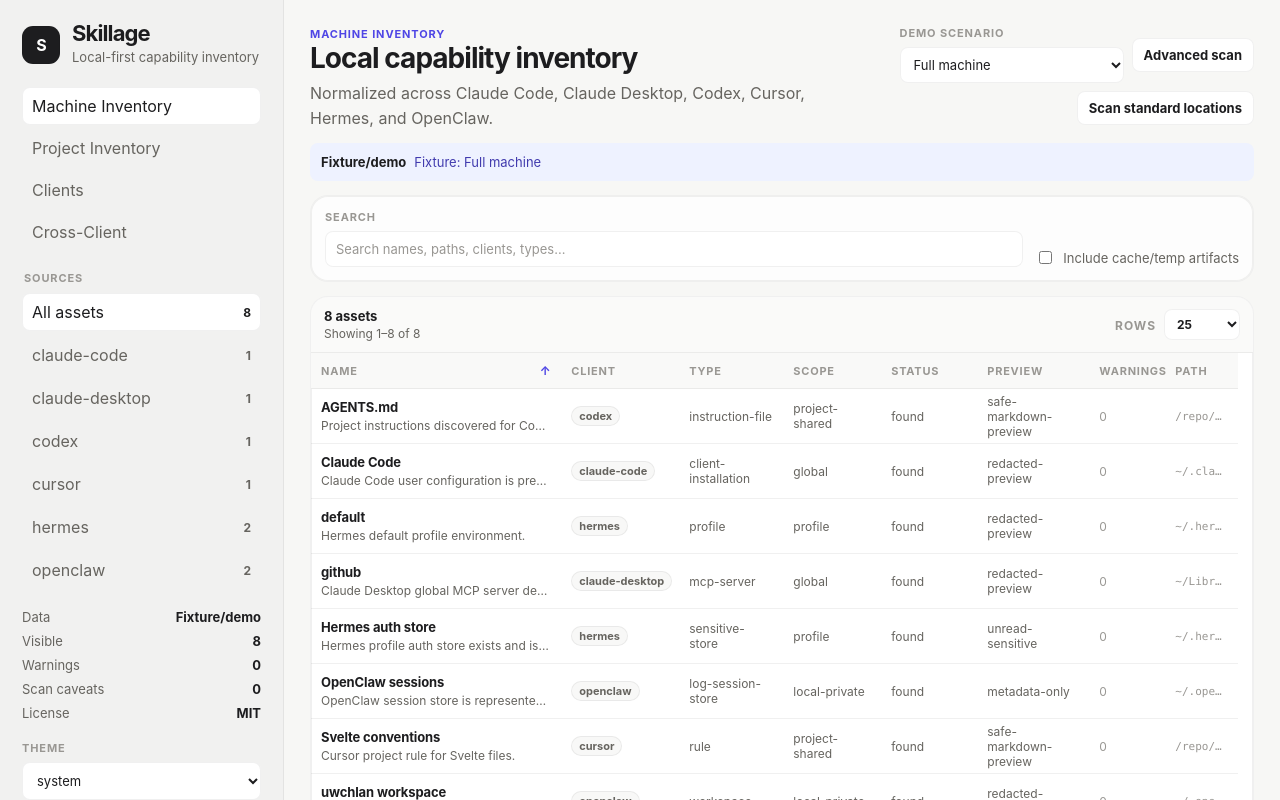
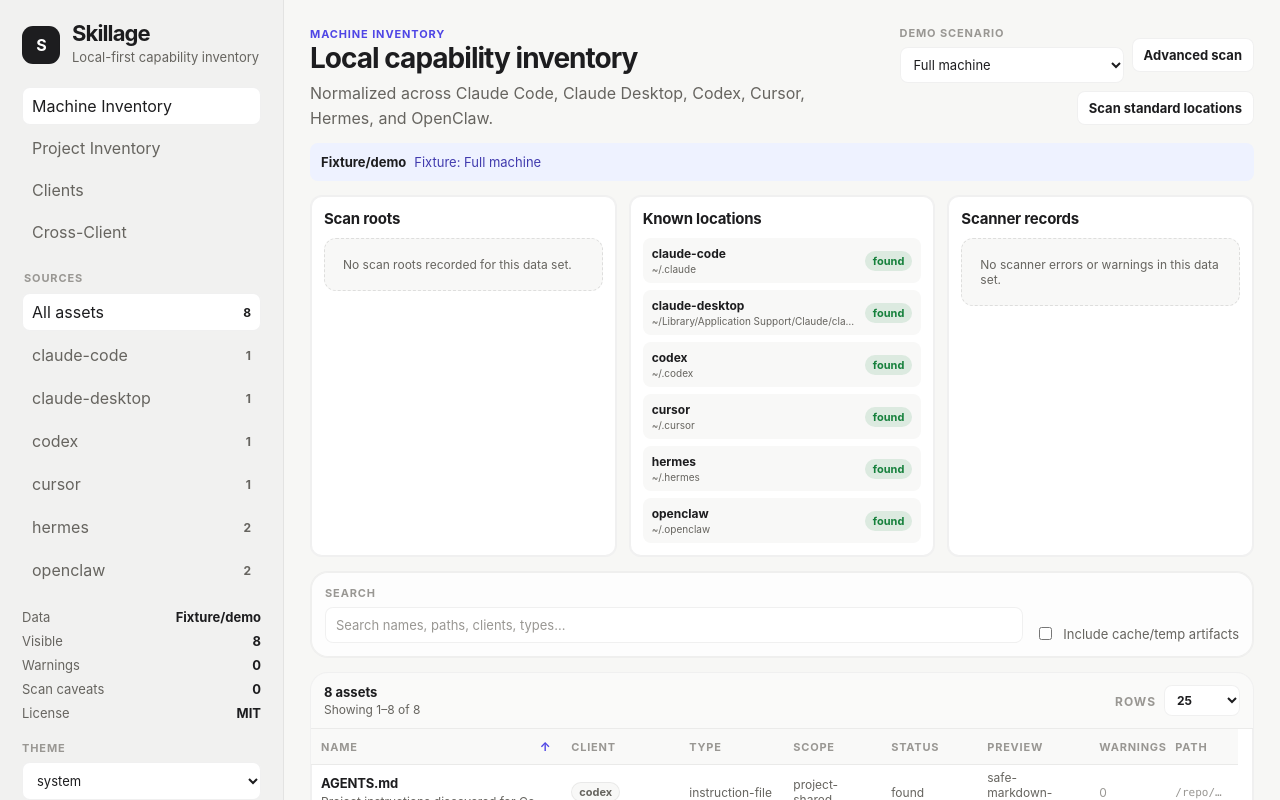
Before and after one commit to bkarlovitz/skillage, a Svelte app: page / in a window 1280 px wide. Shown: the top 800 px of the page. Built offline with nearby package versions, Linux system fonts and the light colour scheme.

Commit message:
Show scanner metadata in inventory

```diff
--- a/src/App.svelte
+++ b/src/App.svelte
@@ -67,13 +67,30 @@
   const clientSummaries = $derived(capabilityClients.map((client) => {
     const resources = items.filter((item) => item.client === client);
     const locations = activeScanSummary.knownClientLocations.filter((location) => location.client === client);
+    const scannerProblems = [
+      ...activeScanSummary.readErrors.filter((error) => error.client === client),
+      ...activeScanSummary.parseErrors.filter((error) => error.client === client),
+      ...activeScanSummary.warnings.filter((warning) => warning.client === client)
+    ];
+    const state = resources.some((item) => item.status !== 'not-found')
+      ? 'found'
+      : locations.some((location) => location.exists) || scannerProblems.length > 0
+        ? 'partial'
+        : 'not-found';
     return {
       client,
       resources,
       locations,
-      found: resources.some((item) => item.status !== 'not-found') || locations.some((location) => location.exists)
+      state,
+      found: state === 'found'
     };
   }));
+  const scannerProblemRows = $derived([
+    ...activeScanSummary.readErrors.map((error) => ({ id: error.id, severity: 'error', label: 'Read error', message: error.message, path: error.path })),
+    ...activeScanSummary.parseErrors.map((error) => ({ id: error.id, severity: 'error', label: 'Parse error', message: error.message, path: error.path })),
+    ...activeScanSummary.skippedSensitiveStores.map((store) => ({ id: store.id, severity: 'warning', label: 'Skipped sensitive', message: store.reason, path: store.path })),
+    ...activeScanSummary.warnings.map((warning) => ({ id: warning.id, severity: warning.severity, label: 'Scanner warning', message: warning.message, path: warning.evidence?.sourcePath ?? warning.evidence?.sourceLabel ?? '' }))
+  ]);
   const crossClientGroups = $derived(Object.values(items.reduce<Record<string, { key: string; name: string; kind: string; rows: CapabilityResource[]; clients: string[]; scopes: string[]; warnings: number }>>((groups, item) => {
     const key = `${item.name.toLowerCase()}::${item.resourceType}`;
     const group = groups[key] ?? {
@@ -301,6 +318,57 @@
 
       <p class="status-line data-source-line"><strong>{sourceModeLabel}</strong><span>{dataSourceLabel}</span></p>
 
+      <section class="scanner-metadata-grid" aria-label="Scanner metadata">
+        <article class="metadata-panel">
+          <h3>Scan roots</h3>
+          <div class="metadata-list">
+            {#each activeScanSummary.scanRoots as root}
+              <div class="metadata-row">
+                <span><strong>{root.label}</strong><small>{root.path}</small></span>
+                <span class="badge">{root.status}</span>
+              </div>
+            {:else}
+              <div class="empty small-empty">No scan roots recorded for this data set.</div>
+            {/each}
+          </div>
+        </article>
+
+        <article class="metadata-panel">
+          <h3>Known locations</h3>
+          <div class="metadata-list">
+            {#each activeScanSummary.knownClientLocations.slice(0, 8) as location}
+              <div class="metadata-row">
+                <span><strong>{location.client}</strong><small>{location.path ?? location.label}</small></span>
+                <span class:ok-status={location.exists} class="client-status">{location.exists ? 'found' : 'not found'}</span>
+              </div>
+            {:else}
+              <div class="empty small-empty">No known client locations recorded yet.</div>
+            {/each}
+          </div>
+        </article>
+
+        <article class="metadata-panel">
+          <h3>Scanner records</h3>
+          <div class="metadata-list">
+            {#each scannerProblemRows.slice(0, 8) as problem}
+              <div class="metadata-row">
+                <span><strong>{problem.label}</strong><small>{problem.message}</small>{#if problem.path}<code>{problem.path}</code>{/if}</span>
+                <span class="badge">{problem.severity}</span>
+              </div>
+            {:else}
+              <div class="empty small-empty">No scanner errors or warnings in this data set.</div>
+            {/each}
+          </div>
+        </article>
+      </section>
+
+      {#if activeScanSummary.dataSource === 'local-scan' && items.length === 0}
+        <section class="empty local-empty-state">
+          <strong>No local capability resources found.</strong>
+          <span>The scan stayed empty. Use the fixture selector for demo data or scan another root.</span>
+        </section>
+      {/if}
+
       <section class="filters" aria-label="Inventory filters">
         <label class="field search-field">
           <span>Search</span>
@@ -458,7 +526,7 @@
           <article class="client-card">
             <div class="client-card-header">
               <h3>{summary.client}</h3>
-              <span class:ok-status={summary.found} class="client-status">{summary.found ? 'found' : 'not found'}</span>
+              <span class:ok-status={summary.state === 'found'} class:partial-status={summary.state === 'partial'} class="client-status">{summary.state}</span>
             </div>
             <dl class="meta compact-meta">
               <div><dt>Resources</dt><dd>{summary.resources.length}</dd></div>
--- a/src/app.css
+++ b/src/app.css
@@ -232,6 +232,47 @@
 }
 .data-source-line strong { color: var(--text); }
 .data-source-line span { color: inherit; }
+.scanner-metadata-grid {
+  display: grid;
+  grid-template-columns: repeat(3, minmax(0, 1fr));
+  gap: 12px;
+  margin-bottom: 14px;
+}
+.metadata-panel {
+  min-width: 0;
+  border: 1px solid var(--border-subtle);
+  background: var(--surface);
+  border-radius: var(--radius-md);
+  padding: 13px;
+  box-shadow: var(--shadow-sm);
+}
+.metadata-panel h3 { margin-bottom: 10px; }
+.metadata-list { display: grid; gap: 7px; }
+.metadata-row {
+  display: flex;
+  align-items: center;
+  justify-content: space-between;
+  gap: 10px;
+  border-radius: var(--radius-sm);
+  background: var(--surface-muted);
+  padding: 8px 9px;
+  color: var(--text-muted);
+  font-size: 12px;
+}
+.metadata-row span:first-child { min-width: 0; display: grid; gap: 2px; }
+.metadata-row strong,
+.metadata-row small,
+.metadata-row code { overflow: hidden; text-overflow: ellipsis; white-space: nowrap; }
+.metadata-row strong { color: var(--text); font-size: 12px; }
+.metadata-row small { color: var(--text-muted); }
+.metadata-row code { color: var(--text-subtle); font-size: 11px; }
+.local-empty-state {
+  display: grid;
+  gap: 4px;
+  margin-bottom: 14px;
+}
+.local-empty-state strong { color: var(--text); }
+.local-empty-state span { color: var(--text-muted); }
 
 .inventory-table-page { display: grid; }
 .table-panel {
@@ -414,6 +455,10 @@
   background: color-mix(in srgb, var(--success) 12%, transparent);
   color: var(--success);
 }
+.client-status.partial-status {
+  background: color-mix(in srgb, var(--info) 12%, transparent);
+  color: var(--info);
+}
 .compact-meta { grid-template-columns: repeat(2, minmax(0, 1fr)); margin-bottom: 12px; }
 .compact-list { gap: 6px; }
 .compact-row { padding: 9px 10px; }
--- a/vite.config.ts
+++ b/vite.config.ts
@@ -6,6 +6,7 @@
 import { parseVirtualFiles } from './src/lib/adapters';
 import { capabilityResourcesFromSkillItems } from './src/lib/inventory/legacy';
 import { buildLocalScanResult } from './src/lib/inventory/localScan';
+import { knownClientLocationsForPlatform, type OsFamily } from './src/lib/inventory/locations';
 import type { ScanSummary } from './src/lib/inventory/scan';
 
 const MAX_FILES = 2_000;
@@ -93,6 +94,20 @@
   ].filter((candidate, index, all) => fs.existsSync(candidate) && all.indexOf(candidate) === index);
 }
 
+function currentOsFamily(): OsFamily {
+  if (process.platform === 'darwin') return 'macos';
+  if (process.platform === 'win32') return 'windows';
+  return 'linux';
+}
+
+function knownLocationsForDev(existingPaths: string[]): ReturnType<typeof knownClientLocationsForPlatform> {
+  return knownClientLocationsForPlatform(currentOsFamily(), {
+    home: os.homedir(),
+    windowsHome: os.homedir(),
+    appData: process.env.APPDATA
+  }, existingPaths);
+}
+
 export function virtualFilesToDevScanSummary(files: VirtualFile[], kind: 'standard' | 'root', root = ''): ScanSummary {
   const resources = capabilityResourcesFromSkillItems(parseVirtualFiles(files));
   return buildLocalScanResult({
@@ -109,12 +124,17 @@
 }
 
 export function scanRoot(root: string): ScanSummary {
-  return virtualFilesToDevScanSummary(scanRootFiles(root), 'root', root);
+  const summary = virtualFilesToDevScanSummary(scanRootFiles(root), 'root', root);
+  summary.knownClientLocations = knownLocationsForDev(standardRoots());
+  return summary;
 }
 
 export function scanStandardRoots(): ScanSummary {
-  const files = standardRoots().flatMap(scanRootFiles);
-  return virtualFilesToDevScanSummary(files, 'standard');
+  const roots = standardRoots();
+  const files = roots.flatMap(scanRootFiles);
+  const summary = virtualFilesToDevScanSummary(files, 'standard');
+  summary.knownClientLocations = knownLocationsForDev(roots);
+  return summary;
 }
 
 function skillageDevScanner(): Plugin {
```
Also changed, not shown: 2 other files (tests, documents, lock files or other folders).
